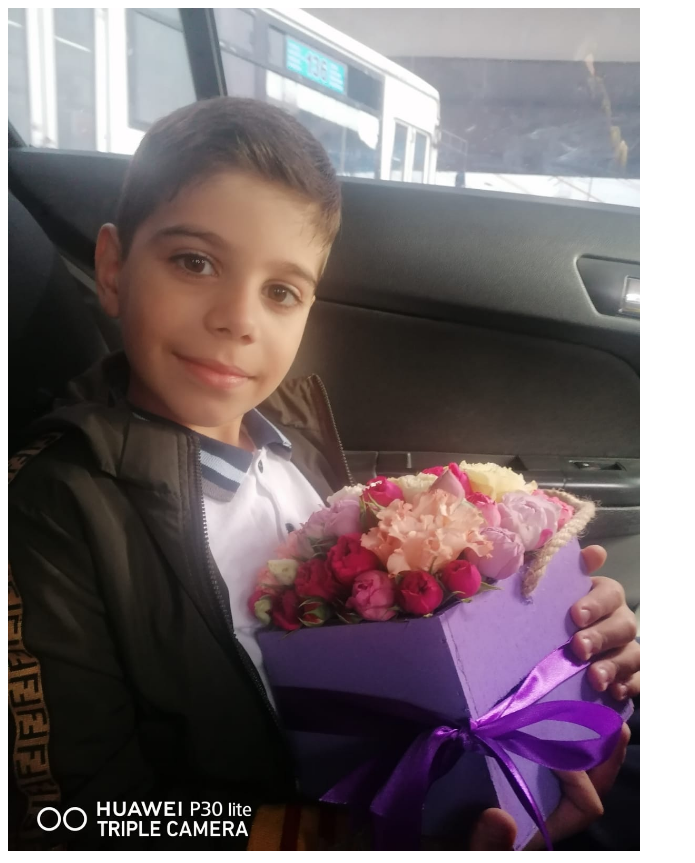
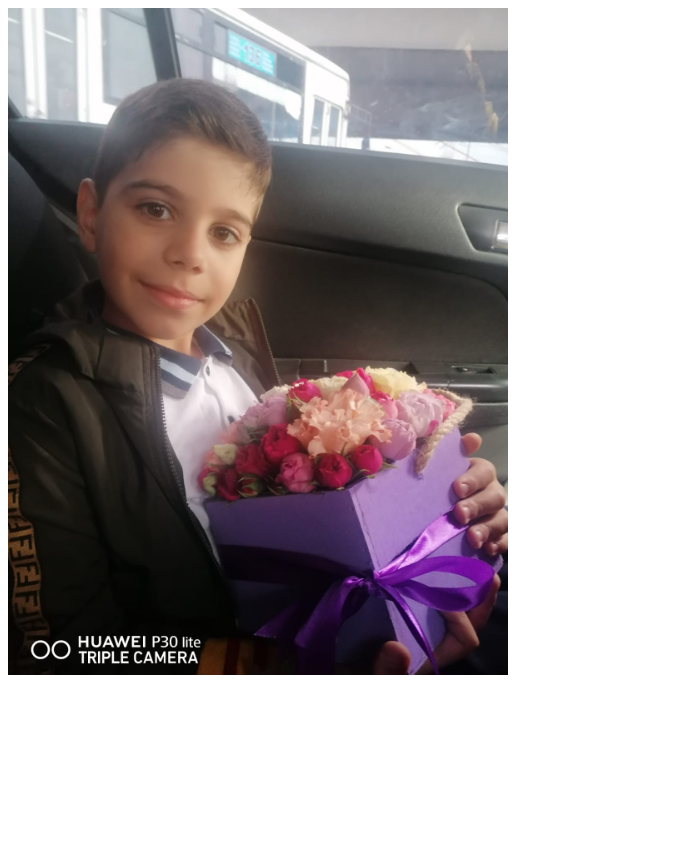
Before and after one commit to MehdMemmedli/-REPO-FOR-30-SEPTEMPER-, a plain HTML site: page index.html in a window 1280 px wide. Shown: the whole page, without its empty margins (0-695 px from the left). After the commit the page ends 800 px from the top, so only its background shows below. Drawn offline with Linux system fonts and the light colour scheme.

```diff
--- a/index.html
+++ b/index.html
@@ -7,7 +7,7 @@
 </head>
 <body>
 
-<img src="./images/My foto.jpg" height="50%" width="50%"  >
+<img src="./images/My foto.jpg"  width="500px"  >
 
 
 
```
